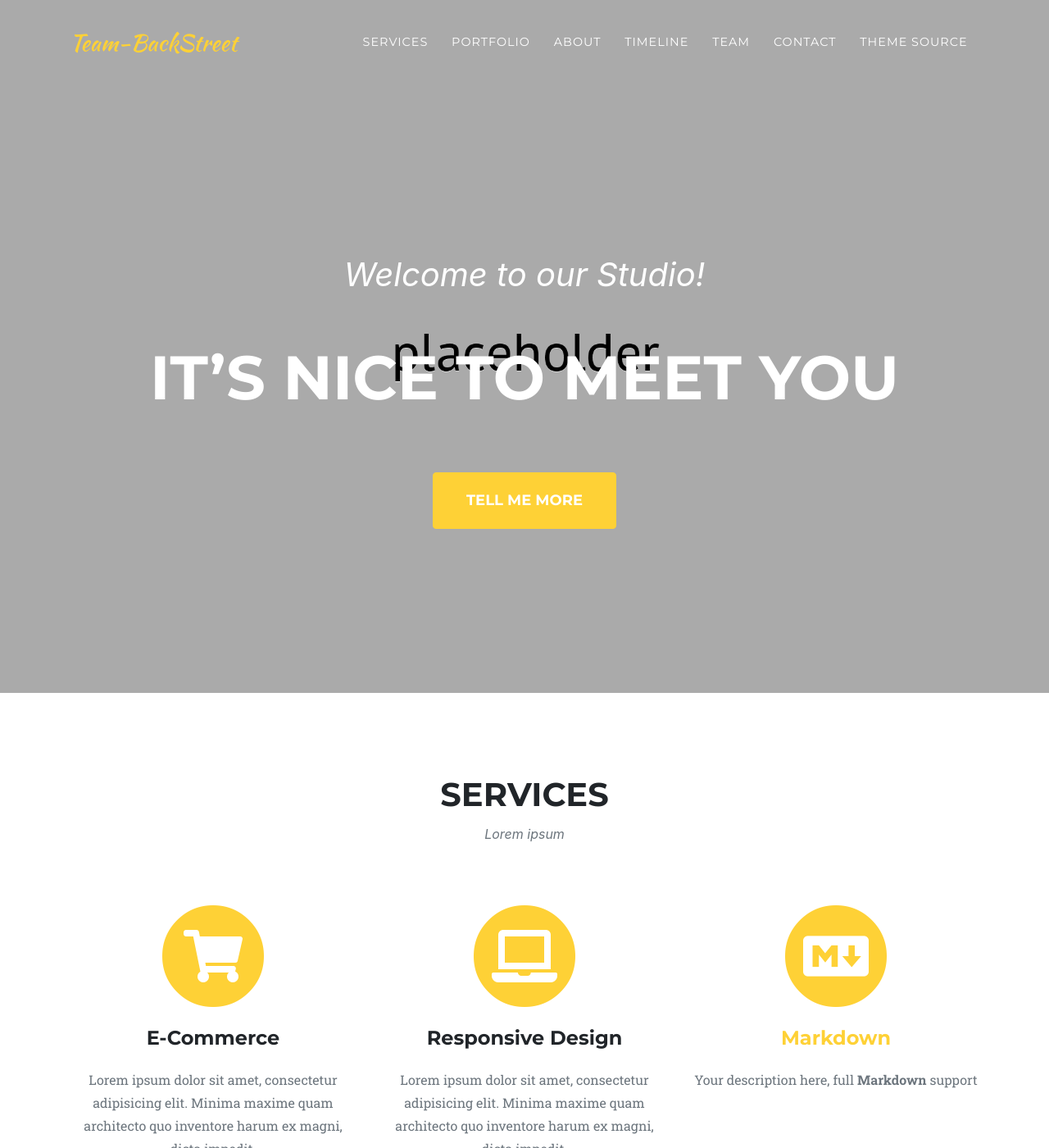
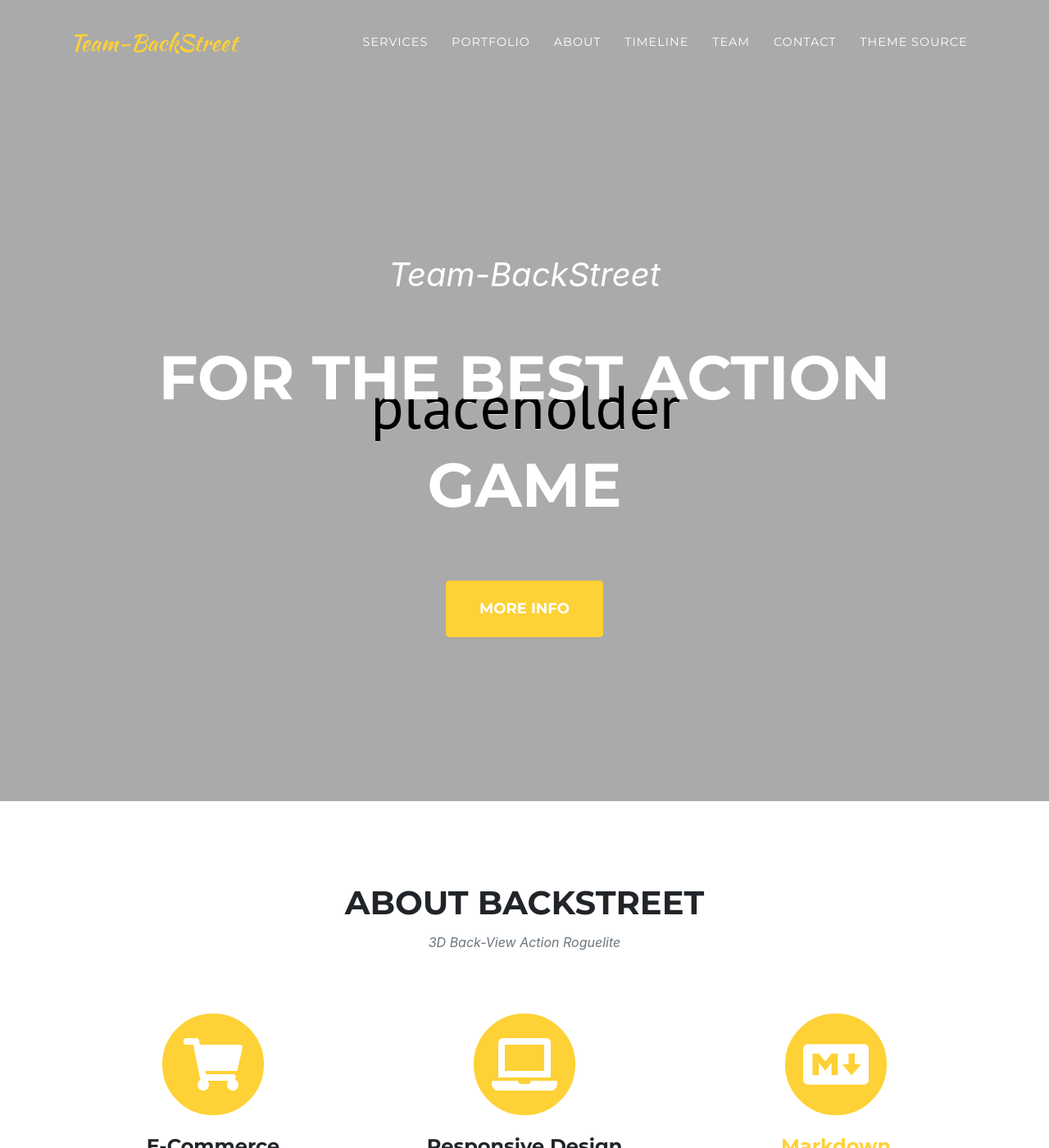
Before and after one commit to Team-BackStreet-2nd/backstreet.github.io, a Jekyll site: the page built from index.md, in a window 1280 px wide and 1400 px high. Shown: the whole window at 82% size. Built offline with Jekyll 4.4.1, drawn with Linux system fonts in a browser that asks for light colours; some web fonts are replaced.

Commit message:
251026 edit site text

```diff
--- a/_data/sitetext.yml
+++ b/_data/sitetext.yml
@@ -11,14 +11,14 @@
 # -----------------
 en: &DEFAULT_EN
   header:
-    title: Welcome to our Studio!
-    text: It's Nice To Meet You
-    button: Tell Me More
+    title: Team-BackStreet
+    text: FOR THE BEST ACTION GAME
+    button: MORE INFO
     buttonlink: "#services"
 
   services:
-    title: "Services"
-    text: "Lorem ipsum"
+    title: "About BackStreet"
+    text: "3D Back-View Action Roguelite"
     section: services
     list:
       - title: "E-Commerce"
```
